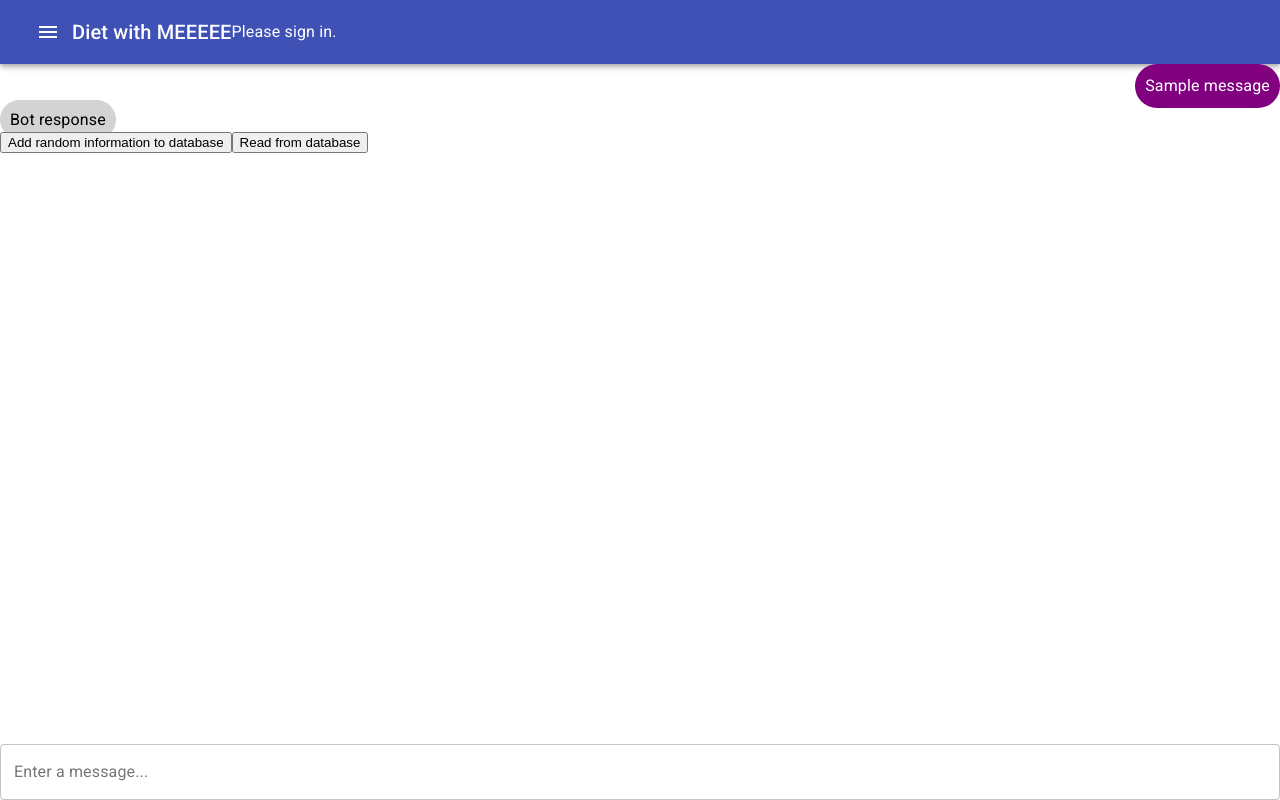
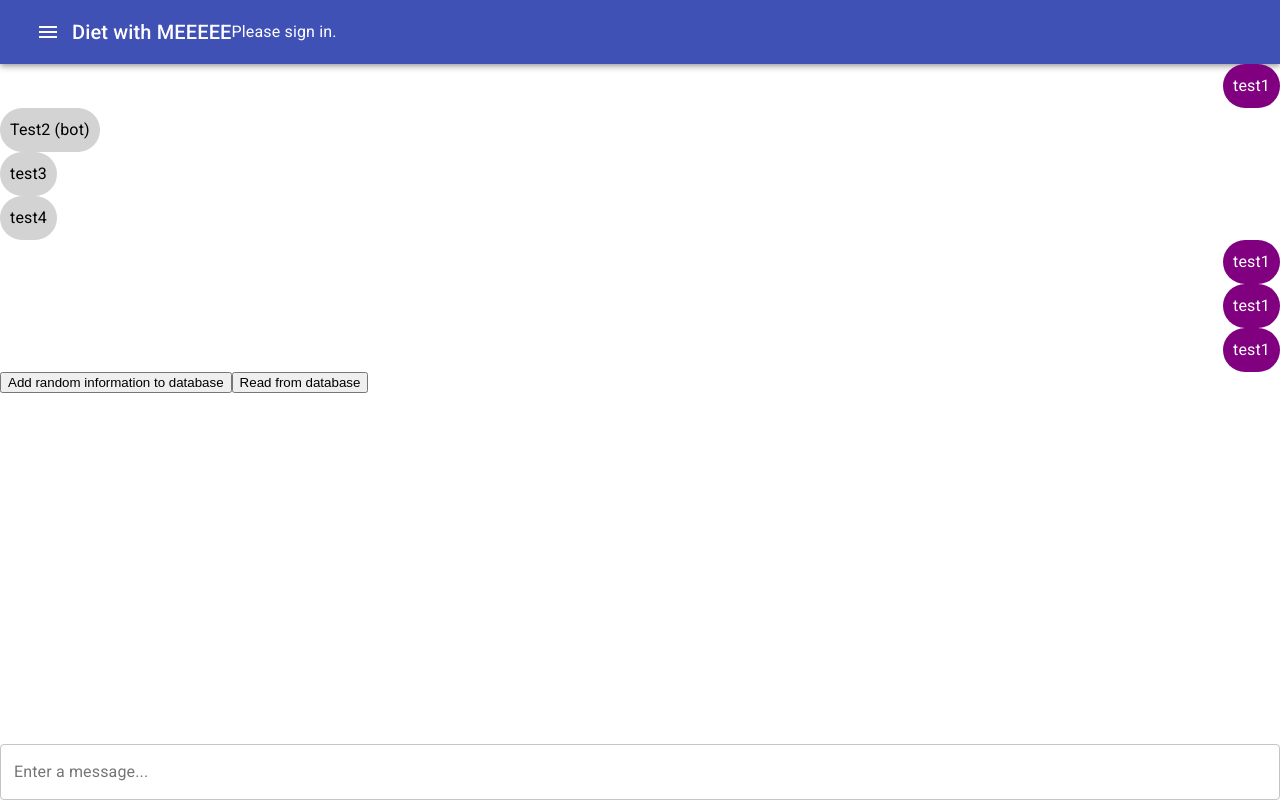
Before and after one commit to timmmyeo/diet-tracker, a React (Create React App) app in the folder frontend/: page /#/chat in a window 1280 px wide. Built offline with nearby package versions, Linux system fonts and the light colour scheme; no server answers; what react-with-firebase-auth would draw is missing.

Commit message:
Messages mapping works

```diff
--- a/frontend/src/components/ChatBubble.js
+++ b/frontend/src/components/ChatBubble.js
@@ -10,6 +10,7 @@ const useStyles = makeStyles((theme) => ({
     backgroundColor: "lightGrey",
     padding: "10px",
     borderRadius: "25px",
+    float: "left",
   },
 }));
 
@@ -20,7 +21,7 @@ export default function ChatBubble(props) {
     <>
       <Typography
         className={classes.bubble}
-        style={props.isOwn && {float: "right", backgroundColor: "purple", color: "white"}}
+        style={props.isOwn ? {float: "right", backgroundColor: "purple", color: "white"} : null}
         display="inline"
         variant="body1"
 
--- a/frontend/src/components/ChatWindow.js
+++ b/frontend/src/components/ChatWindow.js
@@ -15,14 +15,55 @@ import { UserContext } from "../UserProvider"
 
 export default function ChatWindow(props) {
   const user = React.useContext(UserContext)
-  // const user = firebase.auth().currentUser
   const db = firebase.firestore();
+
+  const [messages, setMessages] = React.useState([
+    {
+      isUser: true,
+      message: "test1",
+    },
+    {
+      isUser: false,
+      message: "Test2 (bot)",
+    },
+    {
+      isUser: false,
+      message: "test3"
+    },
+    {
+      isUser:false,
+      message: "test4"
+    },
+    {
+      isUser: true,
+      message: "test1",
+    },
+    {
+      isUser: true,
+      message: "test1",
+    },
+    {
+      isUser: true,
+      message: "test1",
+    },
+  ])
+
+  const messageComponents = messages.map(msg => {
+    return (
+      <Grid item xs={12}>
+        <ChatBubble
+          text={msg.message}
+          isOwn={msg.isUser}
+        />
+      </Grid>
+    )
+  })
 
   function Add() {
     alert(user.uid)
     const currTime = firebase.firestore.FieldValue.serverTimestamp();
     db.collection("users").doc(user.uid).collection("chat").add({
-      isUser: 1,
+      isUser: true,
       message: "Test message",
       timestamp: currTime,
 
@@ -39,11 +80,15 @@ export default function ChatWindow(props) {
     console.log("We are reading!")
     const chatCollection = db.collection("users").doc(user.uid).collection("chat");
 
-    chatCollection.get().then(function(querySnapshot) {
+    chatCollection.get()
+    .then(function(querySnapshot) {
         querySnapshot.forEach(function(msg) {
             // doc.data() is never undefined for query doc snapshots
             console.log(msg.id, " => ", msg.data());
         });
+    })
+    .catch(function(error) {
+      console.log("Some error happened when getting the collection...");
     });
   }
 
@@ -51,18 +96,9 @@ export default function ChatWindow(props) {
     <>
     <Grid container>
 
-      <Grid item xs={12}>
-        <ChatBubble
-          text="Sample message"
-          isOwn
-        />
-      </Grid>
 
-      <Grid item xs={12}>
-        <ChatBubble
-          text="Bot response"
-        />
-      </Grid>
+
+      {messageComponents}
 
 
     </Grid>
```
